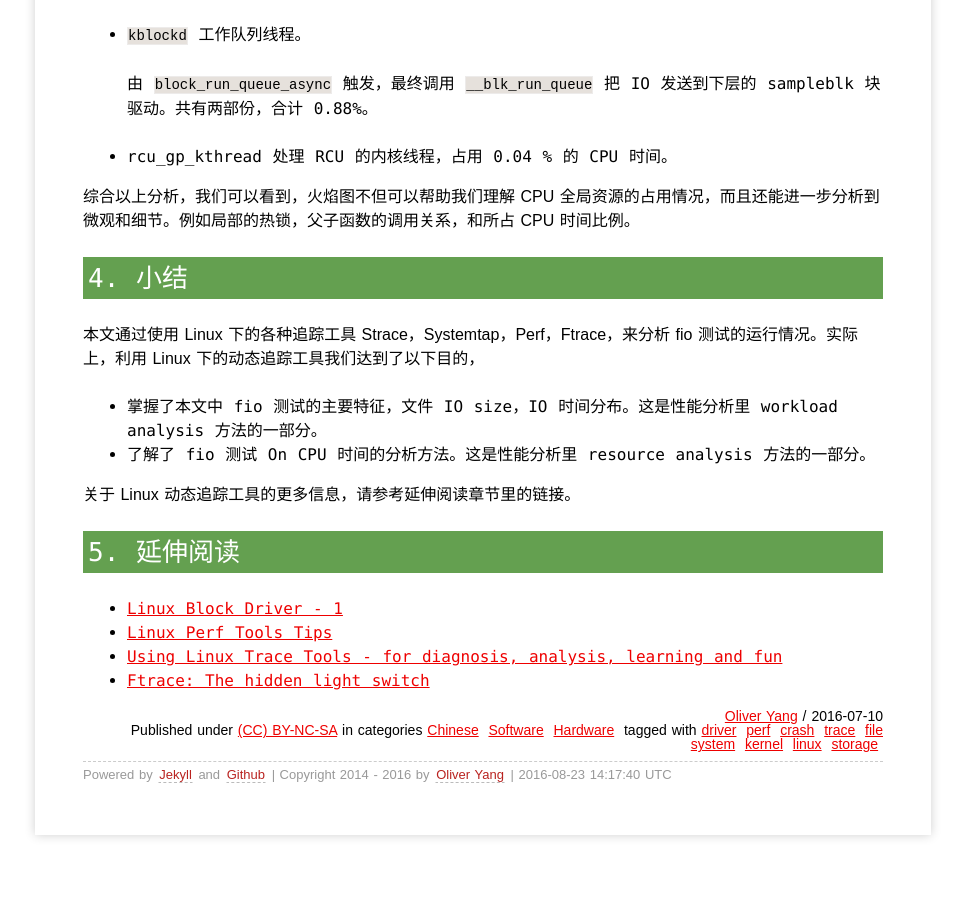
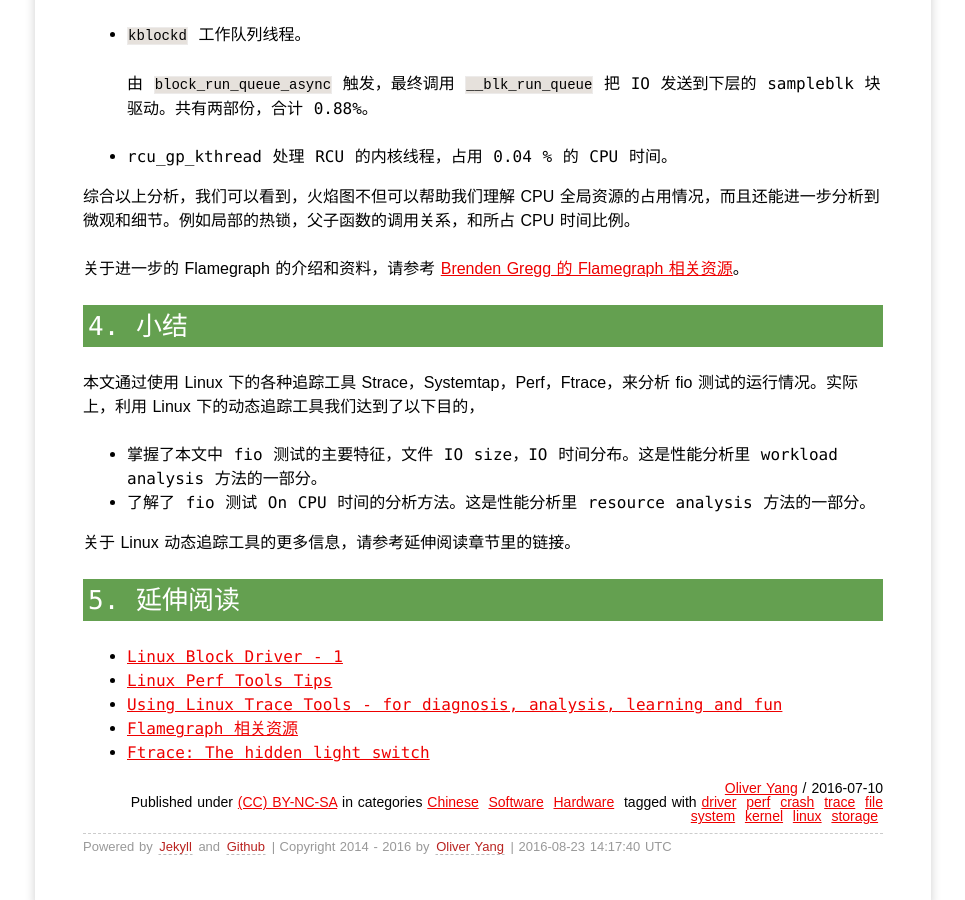
Before and after one commit to yangoliver/yangoliver.github.io, a Jekyll site: the page built from _posts/2016/2016-07-10-linux-block-driver-basic-2.md, in a window 1280 px wide and 900 px high, scrolled down 8169 px. Shown: the whole window, without its empty margins (157-1122 px from the left). Built offline with Jekyll 4.4.1, drawn with Linux system fonts in a browser that asks for light colours; comment, search, counter and statistics services are not loaded.

Commit message:
update: a reference url for flamegraph

```diff
--- a/_posts/2016/2016-07-10-linux-block-driver-basic-2.md
+++ b/_posts/2016/2016-07-10-linux-block-driver-basic-2.md
@@ -325,6 +325,8 @@
 
 综合以上分析，我们可以看到，火焰图不但可以帮助我们理解 CPU 全局资源的占用情况，而且还能进一步分析到微观和细节。例如局部的热锁，父子函数的调用关系，和所占 CPU 时间比例。
 
+关于进一步的 Flamegraph 的介绍和资料，请参考 [Brenden Gregg 的 Flamegraph 相关资源](http://www.brendangregg.com/flamegraphs.html)。
+
 ## 4. 小结
 
 本文通过使用 Linux 下的各种追踪工具 Strace，Systemtap，Perf，Ftrace，来分析 fio 测试的运行情况。实际上，利用 Linux 下的动态追踪工具我们达到了以下目的，
@@ -339,4 +341,5 @@
 * [Linux Block Driver - 1](http://oliveryang.net/2016/04/linux-block-driver-basic-1)
 * [Linux Perf Tools Tips](http://oliveryang.net/2016/07/linux-perf-tools-tips/)
 * [Using Linux Trace Tools - for diagnosis, analysis, learning and fun](https://github.com/yangoliver/mydoc/blob/master/share/linux_trace_tools.pdf)
+* [Flamegraph 相关资源](http://www.brendangregg.com/flamegraphs.html)
 * [Ftrace: The hidden light switch](http://lwn.net/Articles/608497)
```
